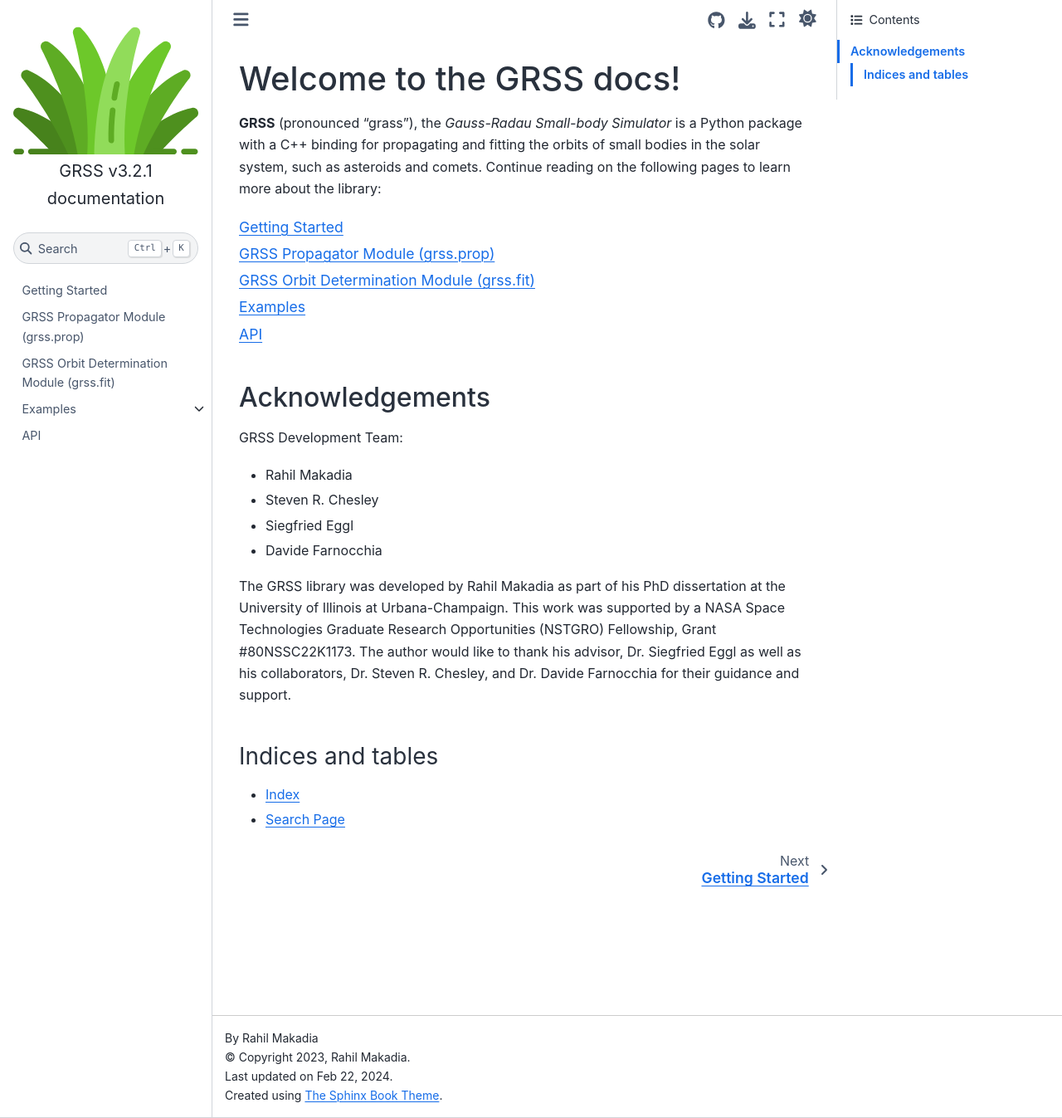
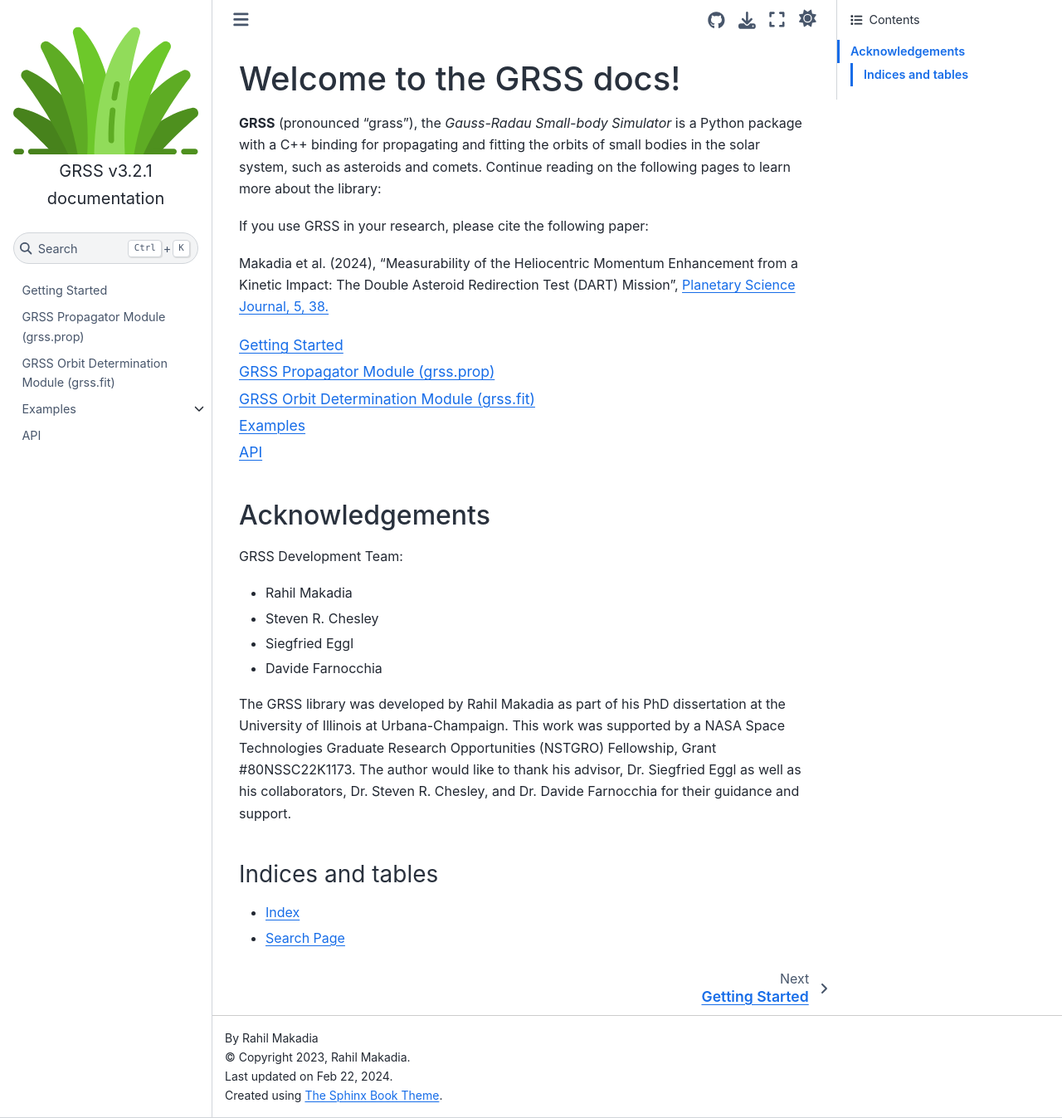
Before and after one commit to rahil-makadia/grss, a Sphinx documentation site: the page built from docs/source/index.rst, in a window 1280 px wide and 1347 px high. Shown: the whole window at 83% size. Built offline with Sphinx 7.4.7 and the Sphinx Book theme 1.1.4, drawn with Linux system fonts in a browser that asks for light colours; pages that are not in the unit, such as notebooks, are missing from menus.

```diff
--- a/docs/source/index.rst
+++ b/docs/source/index.rst
@@ -7,6 +7,10 @@
 Welcome to the GRSS docs!
 =============================================
 **GRSS** (pronounced "grass"), the *Gauss-Radau Small-body Simulator* is a Python package with a C++ binding for propagating and fitting the orbits of small bodies in the solar system, such as asteroids and comets. Continue reading on the following pages to learn more about the library:
+
+If you use GRSS in your research, please cite the following paper:
+
+Makadia et al. (2024), "Measurability of the Heliocentric Momentum Enhancement from a Kinetic Impact: The Double Asteroid Redirection Test (DART) Mission", `Planetary Science Journal, 5, 38. <https://doi.org/10.3847/PSJ/ad1bce>`_
 
 .. toctree::
    :maxdepth: 1
```
Also changed, not shown: README.md (+4 -0 lines).
